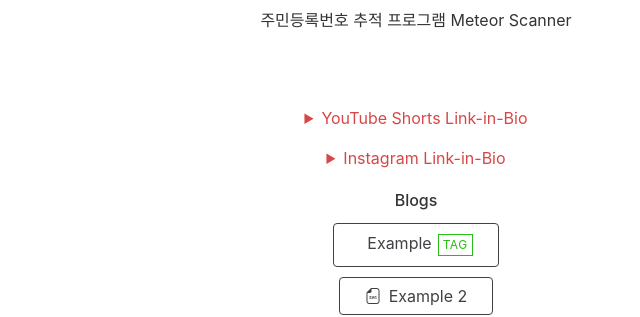
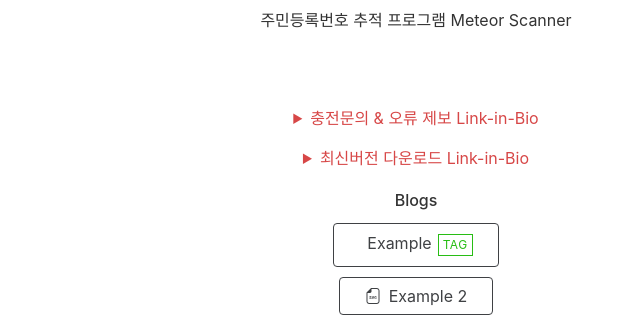
Before and after one commit to Meteor-Yeon/MeteorScanner.io, a Jekyll site: the page built from index.html, in a window 1280 px wide. Shown: the part 176-493 px from the top of the page, without its empty margins (224-864 px from the left). Built offline with Jekyll 4.4.1, drawn with Linux system fonts in a browser that asks for light colours; nearby versions of some CDN libraries.

Commit message:
Modify bio.yml with new section names and items
Updated YouTube Shorts and Instagram sections with new names and removed old items.

```diff
--- a/_data/bio.yml
+++ b/_data/bio.yml
@@ -1,22 +1,10 @@
-- name: YouTube Shorts
+- name: 충전문의 & 오류 제보
   ratio: vertical # For vertical 9:16 aspect ratio. Ideal for video thumbnails, such as those used on Instagram Reels, YouTube Shorts and TikTok. To use the default 1:1 aspect ratio (square), remove this variable.
   items:
     - url: https://www.example.com
       image: https://picsum.photos/1080/920.webp
 
-    - url: https://www.example.org
-      image: https://picsum.photos/540/960.webp
-
-    - url: https://www.example.com
-      image: https://picsum.photos/720/1280.webp
-
-- name: Instagram
+- name: 최신버전 다운로드
   items:
     - url: https://www.example.com
       image: https://picsum.photos/700/400.webp # You can use paths to images in the assets folder, e.g., assets/images/insta.jpg.
-
-    - url: https://www.example.org
-      image: https://picsum.photos/500.webp
-
-    - url: https://www.example.com
-      image: https://picsum.photos/250/300.webp
```
